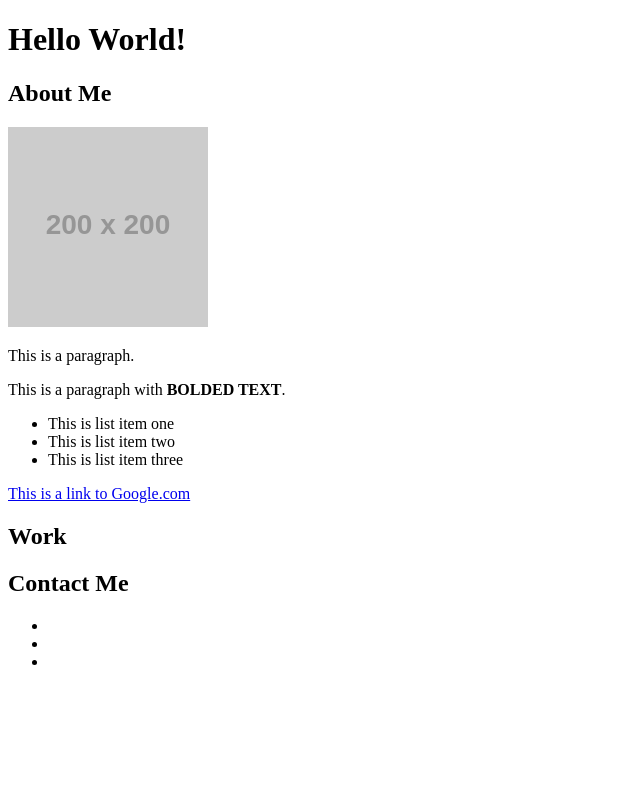
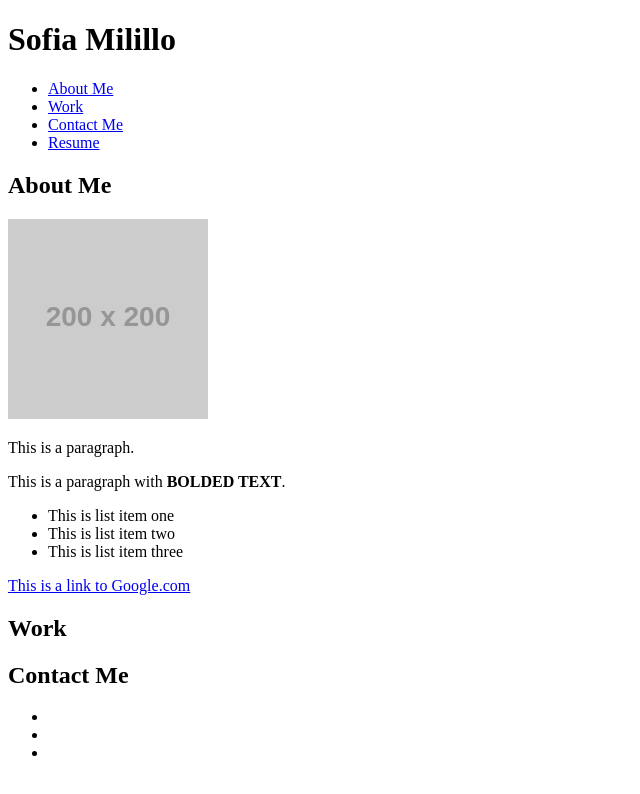
Before and after one commit to smilillo/Professional-Portfolio, a plain HTML site: page index.html in a window 1280 px wide. Shown: the whole page, without its empty margins (0-640 px from the left). Drawn offline with Linux system fonts and the light colour scheme; placeholder pictures from the web are drawn by us.

Commit message:
added nav links

```diff
--- a/index.html
+++ b/index.html
@@ -3,13 +3,31 @@
 
   <head>
     <meta charset="UTF-8">
-    <title>Hello HTML!</title>
+    <link rel="stylesheet" href="./assets/css/style.css">
+    <title>Sofia Milillo | Portfolio</title>
   </head>
 
   <body>
     <header>
       <!-- Headers -->
-      <h1>Hello World!</h1>
+      <h1>Sofia Milillo</h1>
+      <!-- Navigation -->
+      <nav>
+        <ul>
+          <li>
+            <a href="#about-me">About Me</a>
+          </li>
+          <li>
+            <a href="#work">Work</a>
+          </li>
+          <li>
+            <a href="#contact">Contact Me</a>
+          </li>
+          <li>
+            <a href="#resume">Resume</a>
+          </li>
+        </ul>
+      </nav>
     </header>
 
     <section>
```
